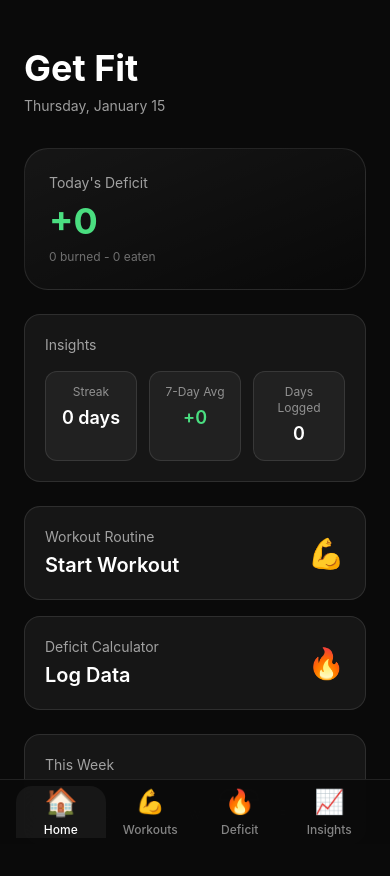
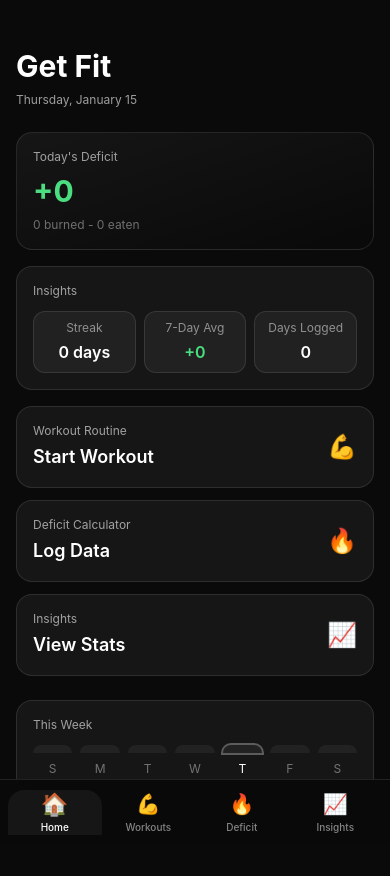
Before and after one commit to 404twillCODE/Get-Fit, a Next.js app: page / in a window 390 px wide. Both pictures are taken after a click on the button "Continue as Guest". Shown: the top 876 px of the page. Built offline with nearby package versions, Linux system fonts and the light colour scheme; no server answers.

Commit message:
Improve mobile responsiveness for Dashboard buttons and BottomNav - add Insights button, better touch targets, and responsive sizing

```diff
--- a/components/BottomNav.tsx
+++ b/components/BottomNav.tsx
@@ -21,15 +21,15 @@ const BottomNav = () => {
       transition={{ duration: 0.3 }}
       className="fixed bottom-0 left-0 right-0 z-50 bg-[#0a0a0a]/95 backdrop-blur-xl border-t border-white/10"
     >
-      <div className="max-w-md mx-auto px-4">
-        <div className="flex items-center justify-around h-16">
+      <div className="max-w-md mx-auto px-2 sm:px-4">
+        <div className="flex items-center justify-around h-16 sm:h-16">
           {navItems.map((item) => {
             const isActive = pathname === item.path;
             return (
               <Link
                 key={item.path}
                 href={item.path}
-                className="flex-1 flex flex-col items-center justify-center relative"
+                className="flex-1 flex flex-col items-center justify-center relative min-h-[44px] touch-manipulation active:opacity-70 transition-opacity"
               >
                 {isActive && (
                   <motion.div
@@ -39,14 +39,14 @@ const BottomNav = () => {
                   />
                 )}
                 <motion.span
-                  className="text-2xl mb-1 relative z-10"
+                  className="text-xl sm:text-2xl mb-0.5 sm:mb-1 relative z-10"
                   animate={{ scale: isActive ? 1.1 : 1 }}
                   transition={{ duration: 0.2 }}
                 >
                   {item.icon}
                 </motion.span>
                 <span
-                  className={`text-xs font-medium relative z-10 transition-colors ${
+                  className={`text-[10px] sm:text-xs font-medium relative z-10 transition-colors ${
                     isActive ? "text-white" : "text-white/50"
                   }`}
                 >
--- a/components/Dashboard.tsx
+++ b/components/Dashboard.tsx
@@ -94,12 +94,12 @@ const Dashboard = () => {
       <motion.header
         initial={{ opacity: 0, y: -20 }}
         animate={{ opacity: 1, y: 0 }}
-        className="pt-12 pb-8 px-6"
+        className="pt-12 pb-6 sm:pb-8 px-4 sm:px-6"
       >
-        <h1 className="text-4xl font-bold mb-2 bg-gradient-to-r from-white via-white to-white/80 bg-clip-text text-transparent">
+        <h1 className="text-3xl sm:text-4xl font-bold mb-2 bg-gradient-to-r from-white via-white to-white/80 bg-clip-text text-transparent">
           Get Fit
         </h1>
-        <p className="text-white/60 text-sm">
+        <p className="text-white/60 text-xs sm:text-sm">
           {new Date().toLocaleDateString("en-US", {
             weekday: "long",
             month: "long",
@@ -109,16 +109,16 @@ const Dashboard = () => {
       </motion.header>
 
       {/* Quick Stats */}
-      <div className="px-6 mb-6">
+      <div className="px-4 sm:px-6 mb-4 sm:mb-6">
         <motion.div
           initial={{ opacity: 0, y: 20 }}
           animate={{ opacity: 1, y: 0 }}
           transition={{ delay: 0.1 }}
-          className="bg-gradient-to-br from-white/5 to-white/0 rounded-3xl p-6 border border-white/10"
+          className="bg-gradient-to-br from-white/5 to-white/0 rounded-2xl sm:rounded-3xl p-4 sm:p-6 border border-white/10"
         >
-          <div className="text-white/60 text-sm mb-2">Today&apos;s Deficit</div>
+          <div className="text-white/60 text-xs sm:text-sm mb-2">Today&apos;s Deficit</div>
           <div
-            className={`text-4xl font-bold ${
+            className={`text-3xl sm:text-4xl font-bold ${
               deficit <= 0 ? "text-green-400" : "text-red-400"
             }`}
           >
@@ -132,23 +132,23 @@ const Dashboard = () => {
       </div>
 
       {/* Insights */}
-      <div className="px-6 mb-6">
+      <div className="px-4 sm:px-6 mb-4 sm:mb-6">
         <motion.div
           initial={{ opacity: 0, y: 20 }}
           animate={{ opacity: 1, y: 0 }}
           transition={{ delay: 0.12 }}
-          className="bg-white/5 rounded-2xl p-5 border border-white/10"
+          className="bg-white/5 rounded-2xl p-4 sm:p-5 border border-white/10"
         >
-          <div className="text-white/60 text-sm mb-4">Insights</div>
-          <div className="grid grid-cols-3 gap-3 text-center">
-            <div className="rounded-xl bg-white/5 py-3 px-2 border border-white/10">
+          <div className="text-white/60 text-xs sm:text-sm mb-3 sm:mb-4">Insights</div>
+          <div className="grid grid-cols-3 gap-2 sm:gap-3 text-center">
+            <div className="rounded-xl bg-white/5 py-2 sm:py-3 px-1 sm:px-2 border border-white/10">
               <div className="text-xs text-white/50 mb-1">Streak</div>
-              <div className="text-lg font-semibold">{insights.streak} days</div>
+              <div className="text-base sm:text-lg font-semibold">{insights.streak} days</div>
             </div>
-            <div className="rounded-xl bg-white/5 py-3 px-2 border border-white/10">
+            <div className="rounded-xl bg-white/5 py-2 sm:py-3 px-1 sm:px-2 border border-white/10">
               <div className="text-xs text-white/50 mb-1">7-Day Avg</div>
               <div
-                className={`text-lg font-semibold ${
+                className={`text-base sm:text-lg font-semibold ${
                   insights.weeklyAverage >= 0 ? "text-green-400" : "text-red-400"
                 }`}
               >
@@ -156,9 +156,9 @@ const Dashboard = () => {
                 {insights.weeklyAverage}
               </div>
             </div>
-            <div className="rounded-xl bg-white/5 py-3 px-2 border border-white/10">
+            <div className="rounded-xl bg-white/5 py-2 sm:py-3 px-1 sm:px-2 border border-white/10">
               <div className="text-xs text-white/50 mb-1">Days Logged</div>
-              <div className="text-lg font-semibold">{insights.totalLoggedDays}</div>
+              <div className="text-base sm:text-lg font-semibold">{insights.totalLoggedDays}</div>
             </div>
           </div>
         </motion.div>
@@ -166,24 +166,24 @@ const Dashboard = () => {
 
 
       {/* Quick Actions */}
-      <div className="px-6 space-y-4 mb-6">
+      <div className="px-4 sm:px-6 space-y-3 sm:space-y-4 mb-6">
         <motion.div
           initial={{ opacity: 0, y: 20 }}
           animate={{ opacity: 1, y: 0 }}
           transition={{ delay: 0.2 }}
         >
-          <Link href="/workouts">
-            <div className="bg-white/5 rounded-2xl p-5 border border-white/10 active:bg-white/10 transition-colors">
+          <Link href="/workouts" className="block">
+            <div className="bg-white/5 rounded-2xl p-4 sm:p-5 border border-white/10 active:bg-white/10 hover:bg-white/10 transition-all touch-manipulation min-h-[80px] sm:min-h-[auto]">
               <div className="flex items-center justify-between">
-                <div>
-                  <div className="text-white/60 text-sm mb-1">Workout Routine</div>
-                  <div className="text-xl font-semibold">
+                <div className="flex-1 min-w-0">
+                  <div className="text-white/60 text-xs sm:text-sm mb-1">Workout Routine</div>
+                  <div className="text-lg sm:text-xl font-semibold truncate">
                     {todayWorkouts > 0
                       ? `${todayWorkouts} Exercise${todayWorkouts !== 1 ? "s" : ""}`
                       : "Start Workout"}
                   </div>
                 </div>
-                <div className="text-3xl">💪</div>
+                <div className="text-2xl sm:text-3xl ml-3 flex-shrink-0">💪</div>
               </div>
             </div>
           </Link>
@@ -194,18 +194,38 @@ const Dashboard = () => {
           animate={{ opacity: 1, y: 0 }}
           transition={{ delay: 0.3 }}
         >
-          <Link href="/calories">
-            <div className="bg-white/5 rounded-2xl p-5 border border-white/10 active:bg-white/10 transition-colors">
+          <Link href="/calories" className="block">
+            <div className="bg-white/5 rounded-2xl p-4 sm:p-5 border border-white/10 active:bg-white/10 hover:bg-white/10 transition-all touch-manipulation min-h-[80px] sm:min-h-[auto]">
               <div className="flex items-center justify-between">
-                <div>
-                  <div className="text-white/60 text-sm mb-1">Deficit Calculator</div>
-                  <div className="text-xl font-semibold">
+                <div className="flex-1 min-w-0">
+                  <div className="text-white/60 text-xs sm:text-sm mb-1">Deficit Calculator</div>
+                  <div className="text-lg sm:text-xl font-semibold truncate">
                     {todayCalories.eaten > 0 || todayCalories.burned > 0
                       ? "Update Today"
                       : "Log Data"}
                   </div>
                 </div>
-                <div className="text-3xl">🔥</div>
+                <div className="text-2xl sm:text-3xl ml-3 flex-shrink-0">🔥</div>
+              </div>
+            </div>
+          </Link>
+        </motion.div>
+
+        <motion.div
+          initial={{ opacity: 0, y: 20 }}
+          animate={{ opacity: 1, y: 0 }}
+          transition={{ delay: 0.4 }}
+        >
+          <Link href="/insights" className="block">
+            <div className="bg-white/5 rounded-2xl p-4 sm:p-5 border border-white/10 active:bg-white/10 hover:bg-white/10 transition-all touch-manipulation min-h-[80px] sm:min-h-[auto]">
+              <div className="flex items-center justify-between">
+                <div className="flex-1 min-w-0">
+                  <div className="text-white/60 text-xs sm:text-sm mb-1">Insights</div>
+                  <div className="text-lg sm:text-xl font-semibold truncate">
+                    View Stats
+                  </div>
+                </div>
+                <div className="text-2xl sm:text-3xl ml-3 flex-shrink-0">📈</div>
               </div>
             </div>
           </Link>
@@ -213,14 +233,14 @@ const Dashboard = () => {
       </div>
 
       {/* Weekly Progress */}
-      <div className="px-6 mb-6">
+      <div className="px-4 sm:px-6 mb-6 pb-20 sm:pb-6">
         <motion.div
           initial={{ opacity: 0, y: 20 }}
           animate={{ opacity: 1, y: 0 }}
-          transition={{ delay: 0.4 }}
-          className="bg-white/5 rounded-2xl p-5 border border-white/10"
+          transition={{ delay: 0.5 }}
+          className="bg-white/5 rounded-2xl p-4 sm:p-5 border border-white/10"
         >
-          <div className="text-white/60 text-sm mb-4">This Week</div>
+          <div className="text-white/60 text-xs sm:text-sm mb-3 sm:mb-4">This Week</div>
           <div className="flex justify-between items-end gap-2">
             {["S", "M", "T", "W", "T", "F", "S"].map((day, index) => {
               const dayIndex = index;
--- a/tailwind.config.ts
+++ b/tailwind.config.ts
@@ -13,6 +13,9 @@ const config: Config = {
         background: "var(--background)",
         foreground: "var(--foreground)",
       },
+      touchAction: {
+        manipulation: "manipulation",
+      },
     },
   },
   plugins: [],
```
